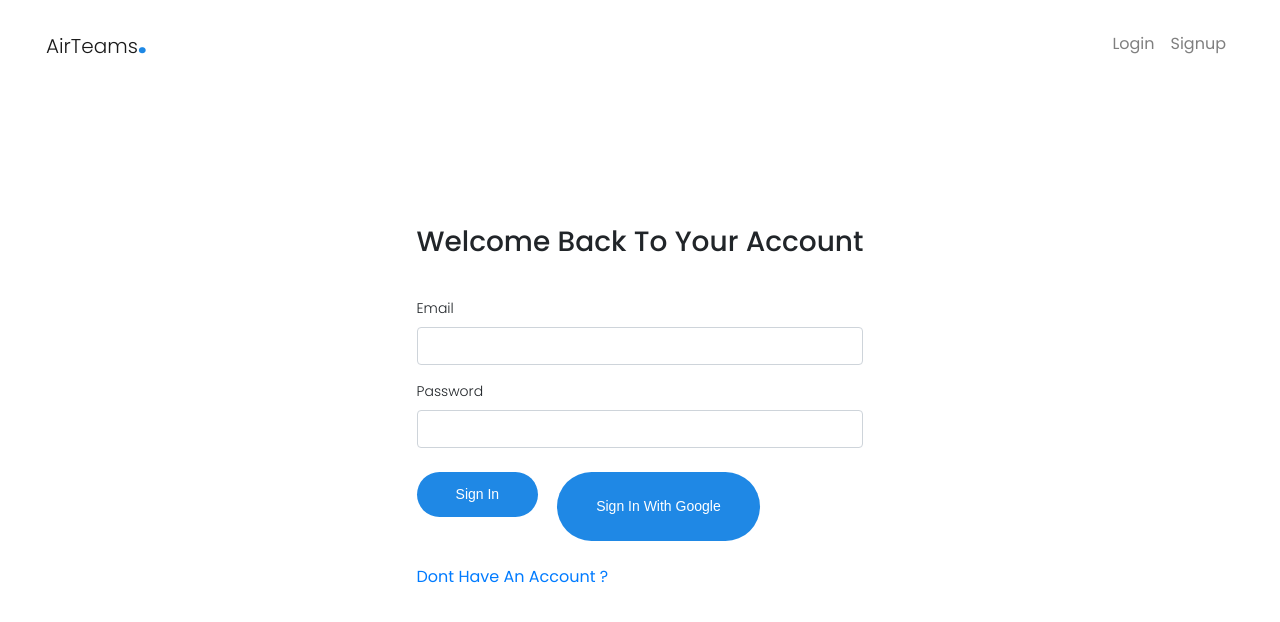
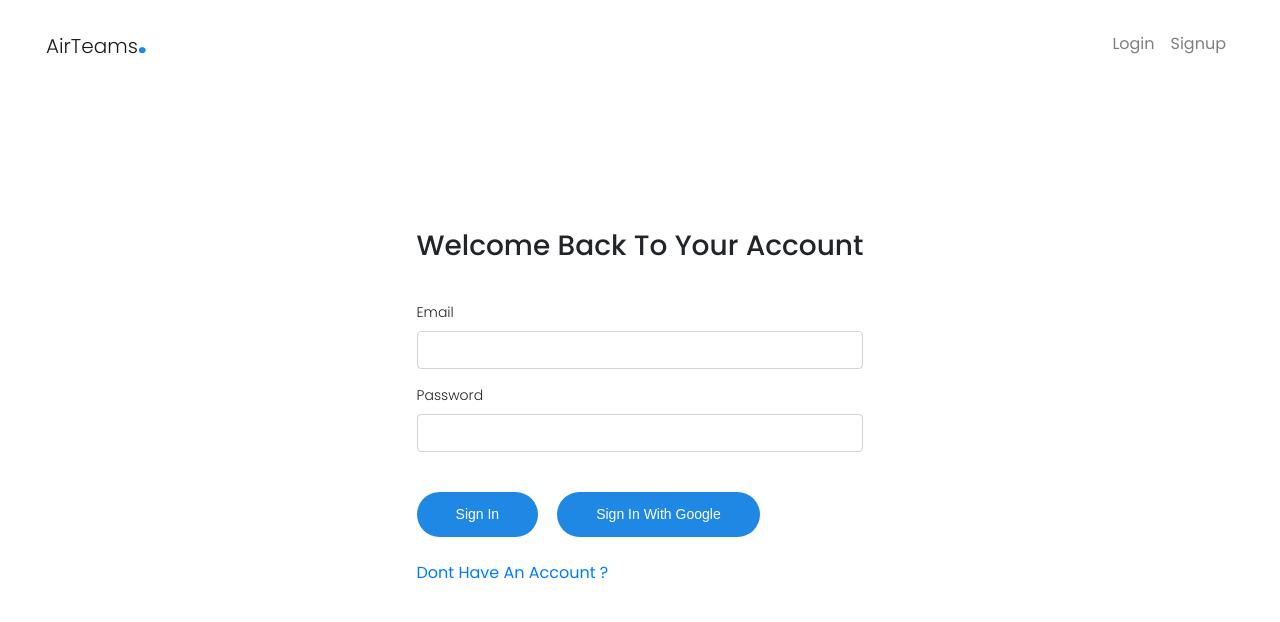
Before and after one commit to adenekan41/jetcake, a React (Create React App) app: page /login in a window 1280 px wide. Shown: the top 622 px of the page. Built offline with nearby package versions, Linux system fonts and the light colour scheme; no server answers.

Commit message:
button restyling

```diff
--- a/src/pages/auth/login.js
+++ b/src/pages/auth/login.js
@@ -54,7 +54,7 @@ const Login = ({ googleSignInStart, emailSignInStart }) => {
 									/>
 									<div className="buttons d-block mt-4 d-md-flex">
 										<Button
-											className="btn-primary mb-4"
+											className="btn-primary"
 											isLoading={users.loading}
 											disabled={users.loading}
 											type="submit"
@@ -104,7 +104,8 @@ const Wrapper = styled.div`
 	button {
 		padding: 14px 39px;
 		border: none;
-		border-radius: 50px;
+        border-radius: 50px;
+        margin-top: 1rem;
 		background: #1f88e5;
 		margin-right: 19px;
 	}
```
